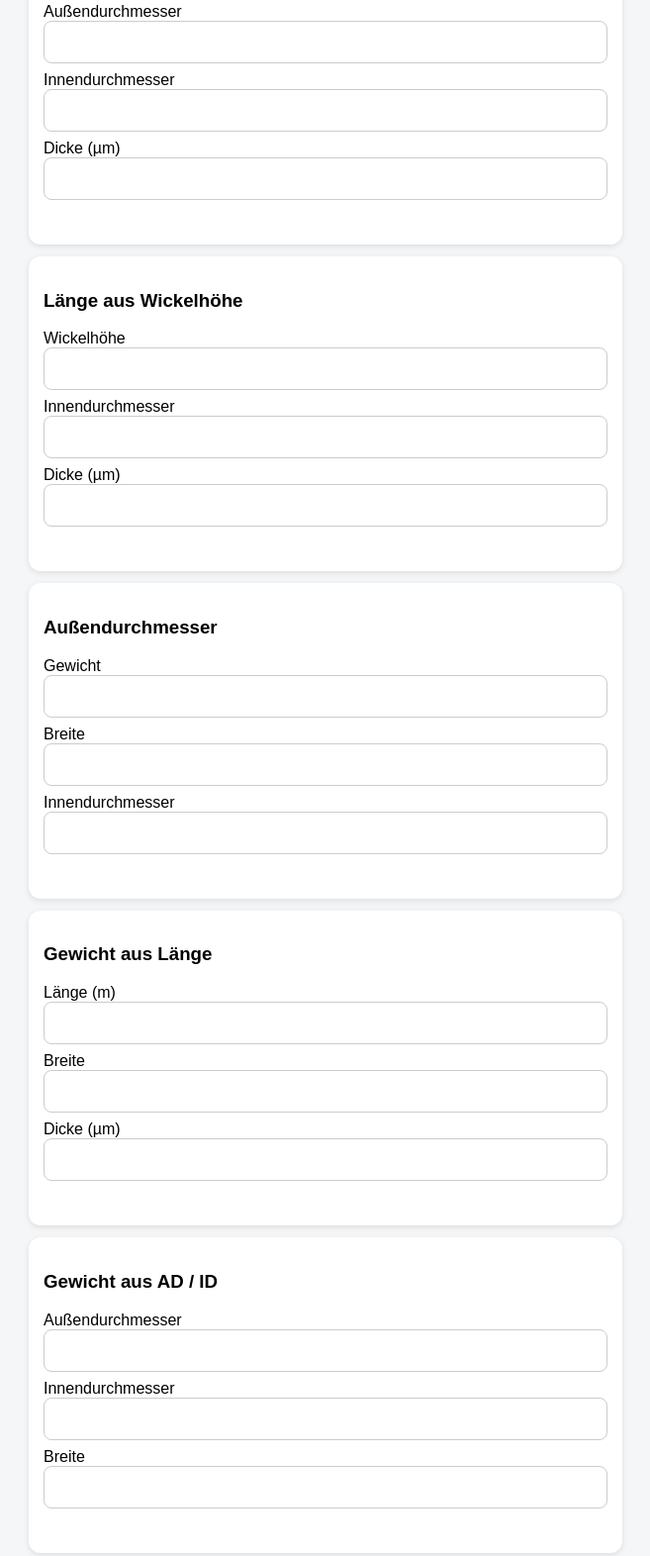
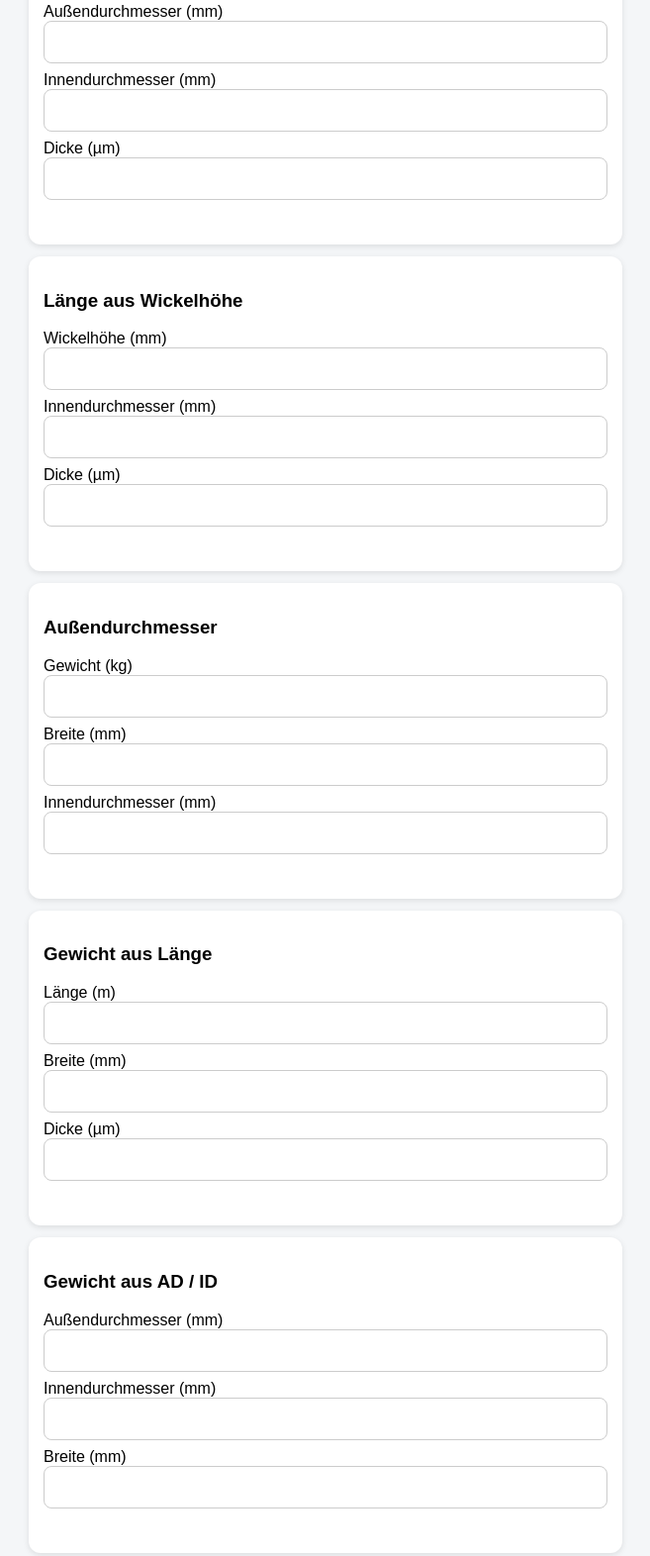
Before and after one commit to MrEd0711/Gewichtsrechner, a plain HTML site: page index.html in a window 1280 px wide. Shown: the part 420-1992 px from the top of the page at 99% size, without its empty margins (311-968 px from the left). Drawn offline with Linux system fonts and the light colour scheme.

```diff
--- a/index.html
+++ b/index.html
@@ -75,10 +75,10 @@
 <div class="card">
 <h3>Länge aus AD / ID</h3>
 
-<label>Außendurchmesser</label>
+<label>Außendurchmesser (mm)</label>
 <input id="ad" type="text" inputmode="decimal" oninput="calc2()">
 
-<label>Innendurchmesser</label>
+<label>Innendurchmesser (mm)</label>
 <input id="id" type="text" inputmode="decimal" oninput="calc2()">
 
 <label>Dicke (µm)</label>
@@ -91,10 +91,10 @@
 <div class="card">
 <h3>Länge aus Wickelhöhe</h3>
 
-<label>Wickelhöhe</label>
+<label>Wickelhöhe (mm)</label>
 <input id="wh" type="text" inputmode="decimal" oninput="calc3()">
 
-<label>Innendurchmesser</label>
+<label>Innendurchmesser (mm)</label>
 <input id="id2" type="text" inputmode="decimal" oninput="calc3()">
 
 <label>Dicke (µm)</label>
@@ -107,13 +107,13 @@
 <div class="card">
 <h3>Außendurchmesser</h3>
 
-<label>Gewicht</label>
+<label>Gewicht (kg)</label>
 <input id="gw2" type="text" inputmode="decimal" oninput="calc4()">
 
-<label>Breite</label>
+<label>Breite (mm)</label>
 <input id="bw2" type="text" inputmode="decimal" oninput="calc4()">
 
-<label>Innendurchmesser</label>
+<label>Innendurchmesser (mm)</label>
 <input id="id3" type="text" inputmode="decimal" oninput="calc4()">
 
 <div class="result" id="r4"></div>
@@ -126,7 +126,7 @@
 <label>Länge (m)</label>
 <input id="l" type="text" inputmode="decimal" oninput="calc5()">
 
-<label>Breite</label>
+<label>Breite (mm)</label>
 <input id="b" type="text" inputmode="decimal" oninput="calc5()">
 
 <label>Dicke (µm)</label>
@@ -139,13 +139,13 @@
 <div class="card">
 <h3>Gewicht aus AD / ID</h3>
 
-<label>Außendurchmesser</label>
+<label>Außendurchmesser (mm)</label>
 <input id="ad2" type="text" inputmode="decimal" oninput="calc6()">
 
-<label>Innendurchmesser</label>
+<label>Innendurchmesser (mm)</label>
 <input id="id4" type="text" inputmode="decimal" oninput="calc6()">
 
-<label>Breite</label>
+<label>Breite (mm)</label>
 <input id="b2" type="text" inputmode="decimal" oninput="calc6()">
 
 <div class="result" id="r6"></div>
```
